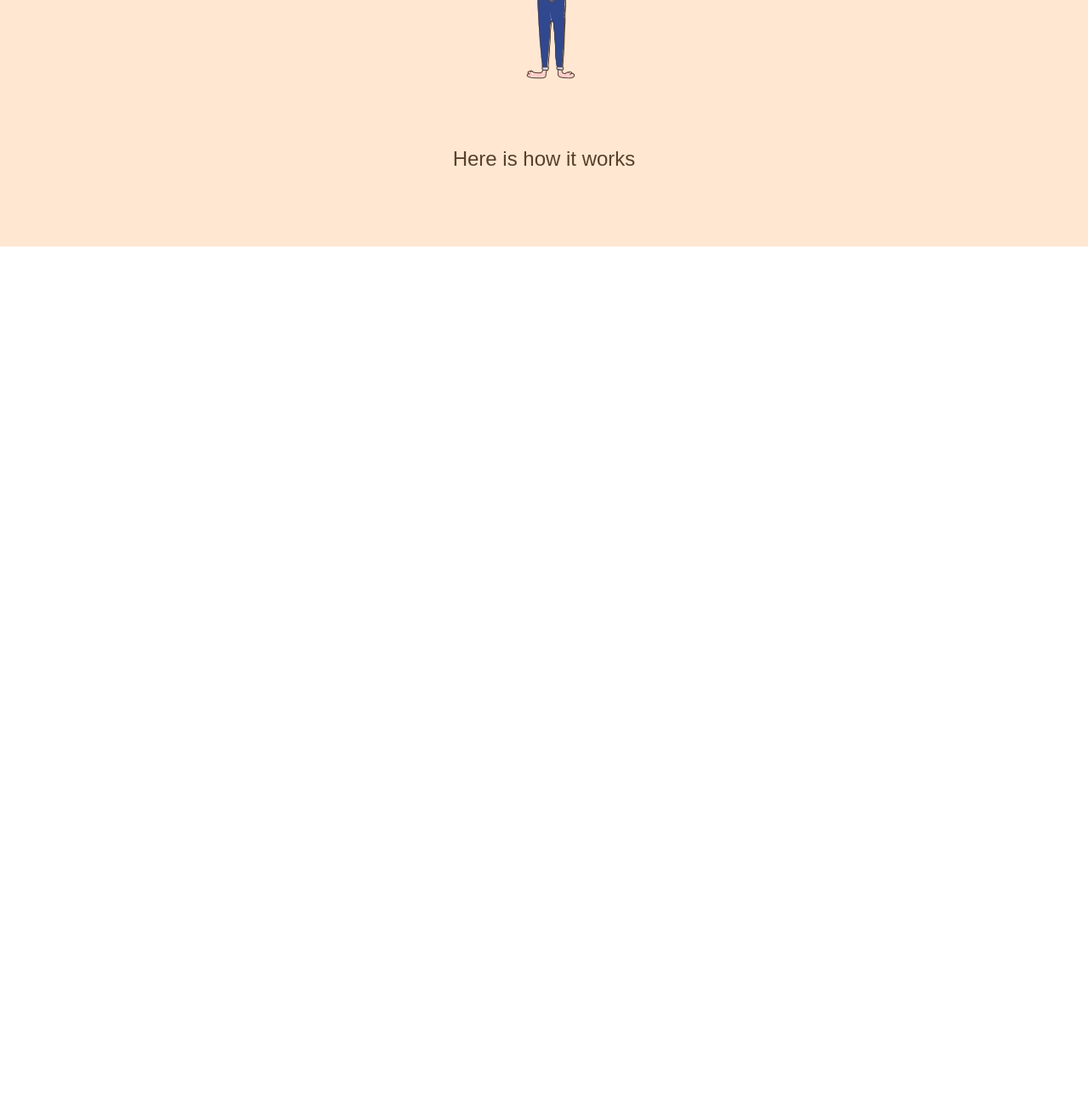
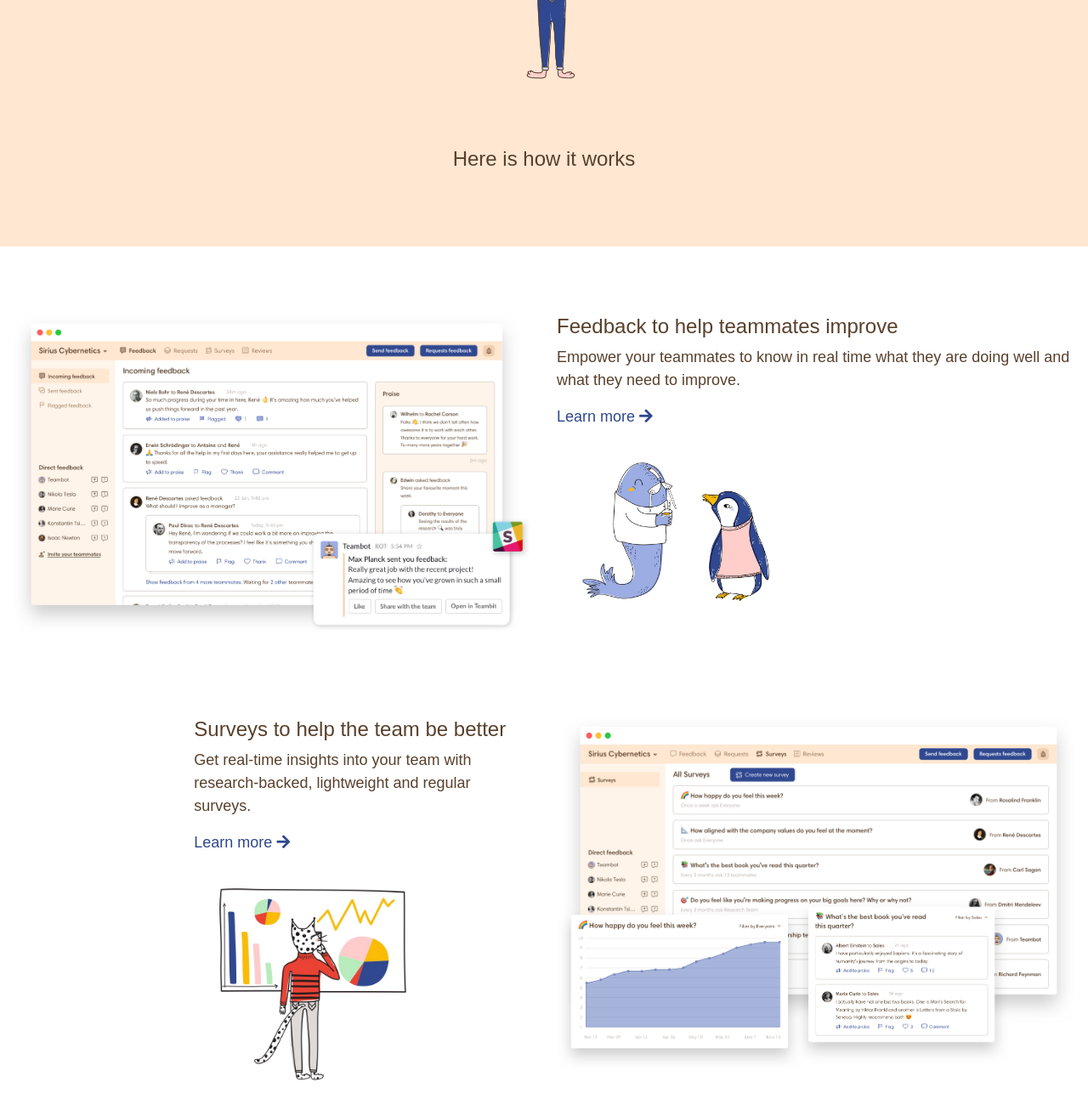
Before and after one commit to pep1994/sass-teambit, a website: page src/index.html in a window 1280 px wide. Shown: the part 2212-3512 px from the top of the page at 85% size. Before the commit the page ends 2502 px from the top, so only its background shows below. Drawn offline with nearby package versions, Linux system fonts and the light colour scheme; files that its build step writes are made by us from their sources.

Commit message:
section learn - stile

```diff
--- a/src/app.scss
+++ b/src/app.scss
@@ -4,6 +4,8 @@ $secondary-color: #2F478F;
 $white: #fff;
 $tertiary-color: #58402c;
 $font-size-link: 14px;
+$font-size-title: 24px;
+
 
 
 * {
@@ -209,7 +211,7 @@ header {
   }
 
   h3 {
-      font-size: 24px;
+      font-size: $font-size-title;
       color: $tertiary-color;
 
       &:last-child {
@@ -247,11 +249,53 @@ header {
   }
 }
 
+// learn
 
+#learn {
+  padding: 80px 0;
 
+  .slide-container {
 
-section {
-  // background-color: lightcoral;
+    img {
+    width: 100%;
+  }
 
-  // border: solid 1px black;
+  }
+
+  .caption {
+
+    h3 {
+      font-size: $font-size-title;
+      color: $tertiary-color;
+    }
+
+    p {
+      font-size: 18px;
+      color: $tertiary-color;
+    }
+
+    a {
+      color: $secondary-color;
+      font-size: 18px;
+    }
+
+    .img-container {
+      margin-top: 40px;
+      margin-left: 30px;
+
+      img {
+      max-width: 220px;
+    }
+
+    }
+
+  }
+
+  .row {
+    margin-top: 100px;
+
+    &:first-child {
+      margin-top: 0;
+    }
+  }
 }
--- a/src/index.html
+++ b/src/index.html
@@ -200,36 +200,88 @@
     <!-- section learn -->
     <section id="learn">
       <div class="container-fluid">
+
         <div class="row">
           <div class="col-md-6">
-
+            <div class="slide-container">
+              <img src="../img/employee-feedback.jpg" alt="slide">
+            </div>
           </div>
           <div class="col-md-6">
-
+            <div class="caption">
+              <h3>Feedback to help teammates improve</h3>
+              <p>Empower your teammates to know in real time what they are doing well and what they need to improve.</p>
+              <a href="">
+                Learn more
+                <i class="fas fa-arrow-right"></i>
+              </a>
+              <div class="img-container">
+                <img src="../img/communication.jpg" alt="comunication">
+              </div>
+            </div>
           </div>
         </div>
+
+        <div class="row">
+          <div class="col-md-4 offset-md-2">
+            <div class="caption">
+              <h3>Surveys to help the team be better</h3>
+              <p>Get real-time insights into your team with research-backed, lightweight and regular surveys.</p>
+              <a href="">
+                Learn more
+                <i class="fas fa-arrow-right"></i>
+              </a>
+              <div class="img-container">
+                <img src="../img/insights.jpg" alt="insights">
+              </div>
+            </div>
+          </div>
+          <div class="col-md-6">
+            <div class="slide-container">
+              <img src="../img/employee-survey.jpg" alt="slide">
+            </div>
+          </div>
+        </div>
+
         <div class="row">
           <div class="col-md-6">
-
+            <div class="slide-container">
+              <img src="../img/performance-review.jpg" alt="slide">
+            </div>
           </div>
           <div class="col-md-6">
-
+            <div class="caption">
+              <h3>Reviews to help teammates get a <br> fair evaluation</h3>
+              <p>Make better compensation and promotion <br> decisions with objective and quick <br> performance reviews.</p>
+              <a href="">
+                Learn more
+                <i class="fas fa-arrow-right"></i>
+              </a>
+              <div class="img-container">
+                <img src="../img/review.jpg" alt="review">
+              </div>
+            </div>
           </div>
         </div>
+
         <div class="row">
-          <div class="col-md-6">
-
+          <div class="col-md-4 offset-md-2">
+            <div class="caption">
+              <h3>Praise to help teammates feel valued</h3>
+              <p>Make it a habit to recognize and praise people who do great work.</p>
+              <a href="">
+                Learn more
+                <i class="fas fa-arrow-right"></i>
+              </a>
+              <div class="img-container">
+                <img src="../img/recognition.jpg" alt="recognition">
+              </div>
+            </div>
           </div>
           <div class="col-md-6">
-
-          </div>
-        </div>
-        <div class="row">
-          <div class="col-md-6">
-
-          </div>
-          <div class="col-md-6">
-
+            <div class="slide-container">
+              <img src="../img/employee-recognition.jpg" alt="slide">
+            </div>
           </div>
         </div>
       </div>
```
Also changed, not shown: dist/app.css, dist/index.html.
